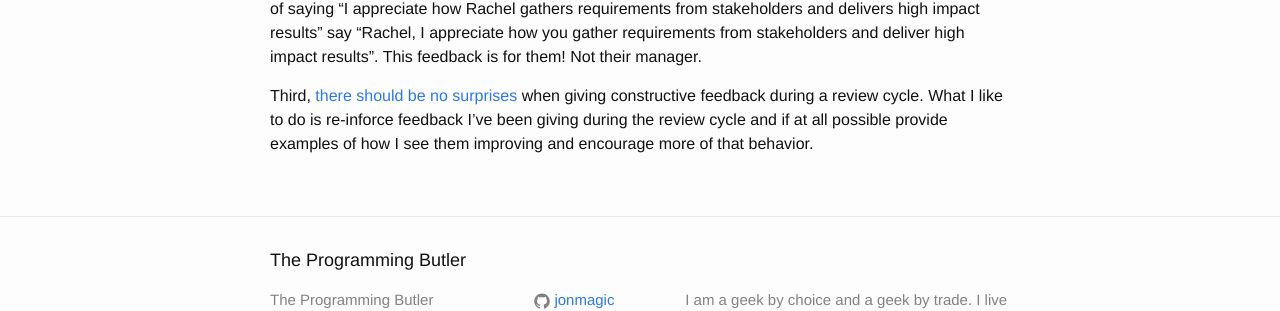
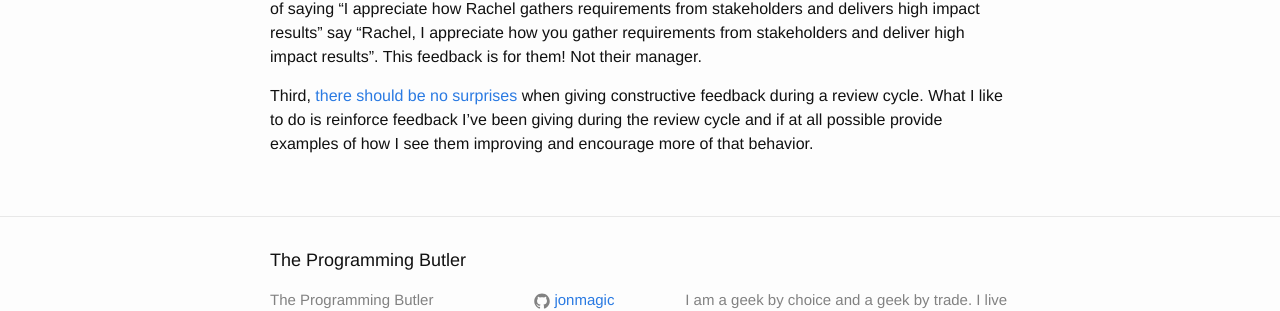
Before and after one commit to jonmagic/theprogrammingbutler.com, a Jekyll site: the page built from _posts/2023-04-25-peer-feedback.md, in a window 1280 px wide. Shown: the part 1346-1657 px from the top of the page. Built offline with Jekyll 4.4.1, drawn with Linux system fonts in a browser that asks for light colours.

Commit message:
re-inforce => reinforce

```diff
--- a/_posts/2023-04-25-peer-feedback.md
+++ b/_posts/2023-04-25-peer-feedback.md
@@ -38,4 +38,4 @@ First, when someone asks you for peer feedback ask them to apply the advice abov
 
 Second, address the feedback to them and not some third party like their manager. For example instead of saying "I appreciate how Rachel gathers requirements from stakeholders and delivers high impact results" say "Rachel, I appreciate how you gather requirements from stakeholders and deliver high impact results". This feedback is for them! Not their manager.
 
-Third, [there should be no surprises](http://theprogrammingbutler.com/blog/archives/2014/11/23/intention-vs-perception/#avoid-surprises) when giving constructive feedback during a review cycle. What I like to do is re-inforce feedback I've been giving during the review cycle and if at all possible provide examples of how I see them improving and encourage more of that behavior.
+Third, [there should be no surprises](http://theprogrammingbutler.com/blog/archives/2014/11/23/intention-vs-perception/#avoid-surprises) when giving constructive feedback during a review cycle. What I like to do is reinforce feedback I've been giving during the review cycle and if at all possible provide examples of how I see them improving and encourage more of that behavior.
```
